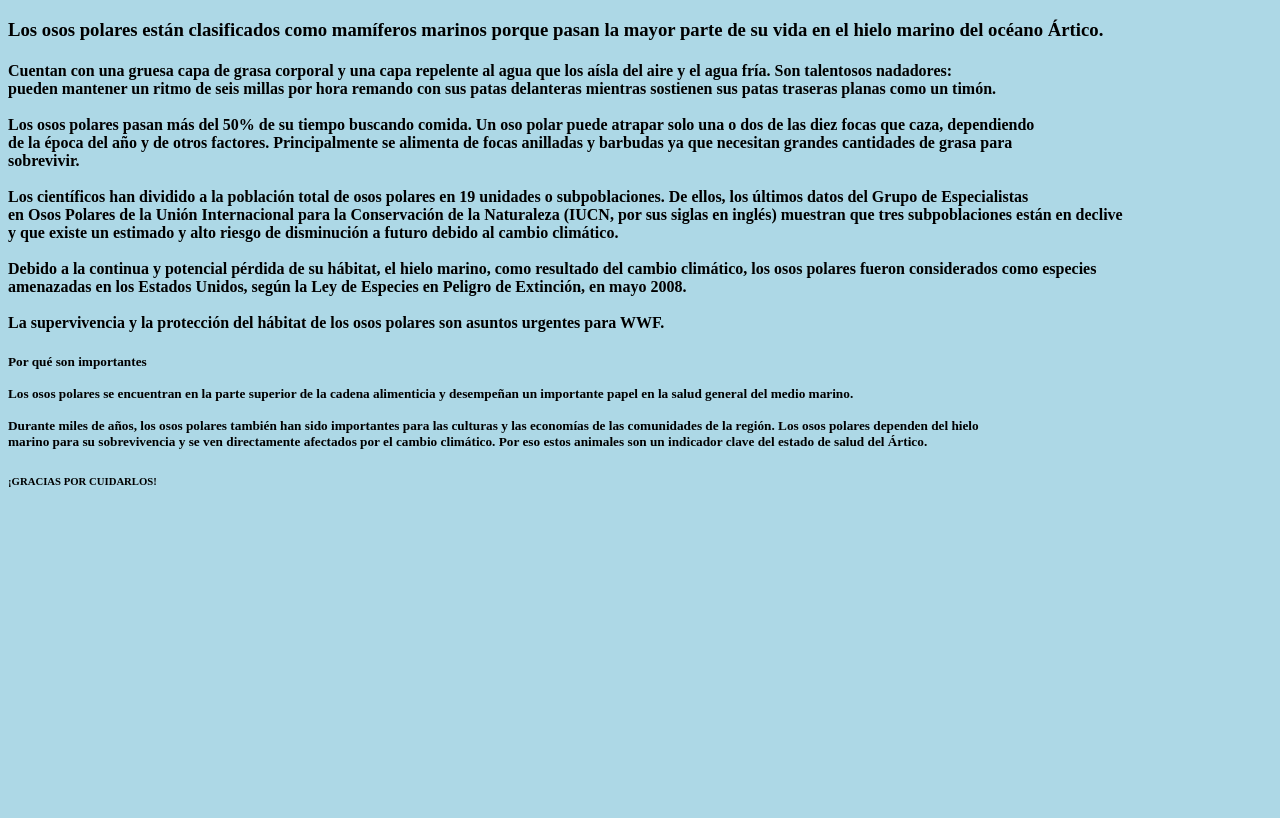
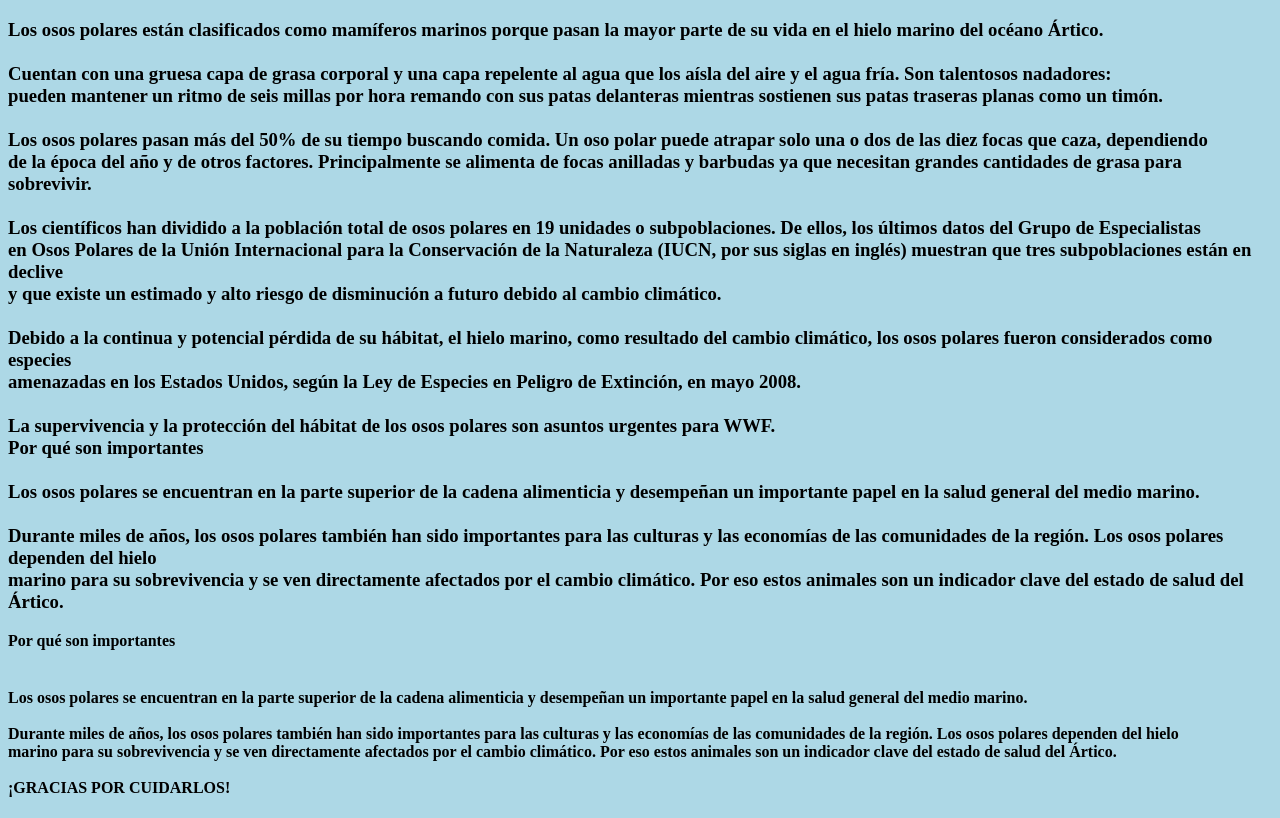
Before and after one commit to jennifert04/proyecto, a plain HTML site: page index.html in a window 1280 px wide. Shown: the part 61-879 px from the top of the page. Before the commit the page ends 800 px from the top, so only its background shows below. Drawn offline with Linux system fonts and the light colour scheme.

Commit message:
Update index.html

```diff
--- a/index.html
+++ b/index.html
@@ -14,9 +14,9 @@
 		<h1>OSO POLAR</h1>
 	</font>
 
-	<h3>Los osos polares están clasificados como mamíferos marinos porque pasan la mayor parte de su vida en el hielo marino del océano Ártico.</h3>
-	<h4>
-		Cuentan con una gruesa capa de grasa corporal y una capa repelente al agua que los aísla del aire y el agua fría. Son talentosos nadadores: <br>
+	<h3>
+		Los osos polares están clasificados como mamíferos marinos porque pasan la mayor parte de su vida en el hielo marino del océano Ártico.<br>
+		<br>Cuentan con una gruesa capa de grasa corporal y una capa repelente al agua que los aísla del aire y el agua fría. Son talentosos nadadores: <br>
 		pueden mantener un ritmo de seis millas por hora remando con sus patas delanteras mientras sostienen sus patas traseras planas como un timón.<br>
 		<br>Los osos polares pasan más del 50% de su tiempo buscando comida. Un oso polar puede atrapar solo una o dos de las diez focas que caza, dependiendo <br>
 		de la época del año y de otros factores. Principalmente se alimenta de focas anilladas y barbudas ya que necesitan grandes cantidades de grasa para <br>
@@ -27,14 +27,20 @@
 		<br>Debido a la continua y potencial pérdida de su hábitat, el hielo marino, como resultado del cambio climático, los osos polares fueron considerados como especies <br>
 		amenazadas en los Estados Unidos, según la Ley de Especies en Peligro de Extinción, en mayo 2008.<br>
 		<br>La supervivencia y la protección del hábitat de los osos polares son asuntos urgentes para WWF. <br>
-	</h4>
-	<h5>
 		<b>Por qué son importantes</b><br>
 		<br>Los osos polares se encuentran en la parte superior de la cadena alimenticia y desempeñan un importante papel en la salud general del medio marino.<br>
 		<br>Durante miles de años, los osos polares también han sido importantes para las culturas y las economías de las comunidades de la región. Los osos polares dependen del hielo <br>
 		marino para su sobrevivencia y se ven directamente afectados por el cambio climático. Por eso estos animales son un indicador clave del estado de salud del Ártico.<br>
-	</h5>
-	<h6>¡GRACIAS POR CUIDARLOS!</h6>
+	</h3>
+	<b>Por qué son importantes</b><br>
+	<h4>
+		<br>Los osos polares se encuentran en la parte superior de la cadena alimenticia y desempeñan un importante papel en la salud general del medio marino.<br>
+		<br>Durante miles de años, los osos polares también han sido importantes para las culturas y las economías de las comunidades de la región. Los osos polares dependen del hielo <br>
+		marino para su sobrevivencia y se ven directamente afectados por el cambio climático. Por eso estos animales son un indicador clave del estado de salud del Ártico.<br>
+		<br>¡GRACIAS POR CUIDARLOS!
+
+	</h4>
+
 
 
 </body>
```
